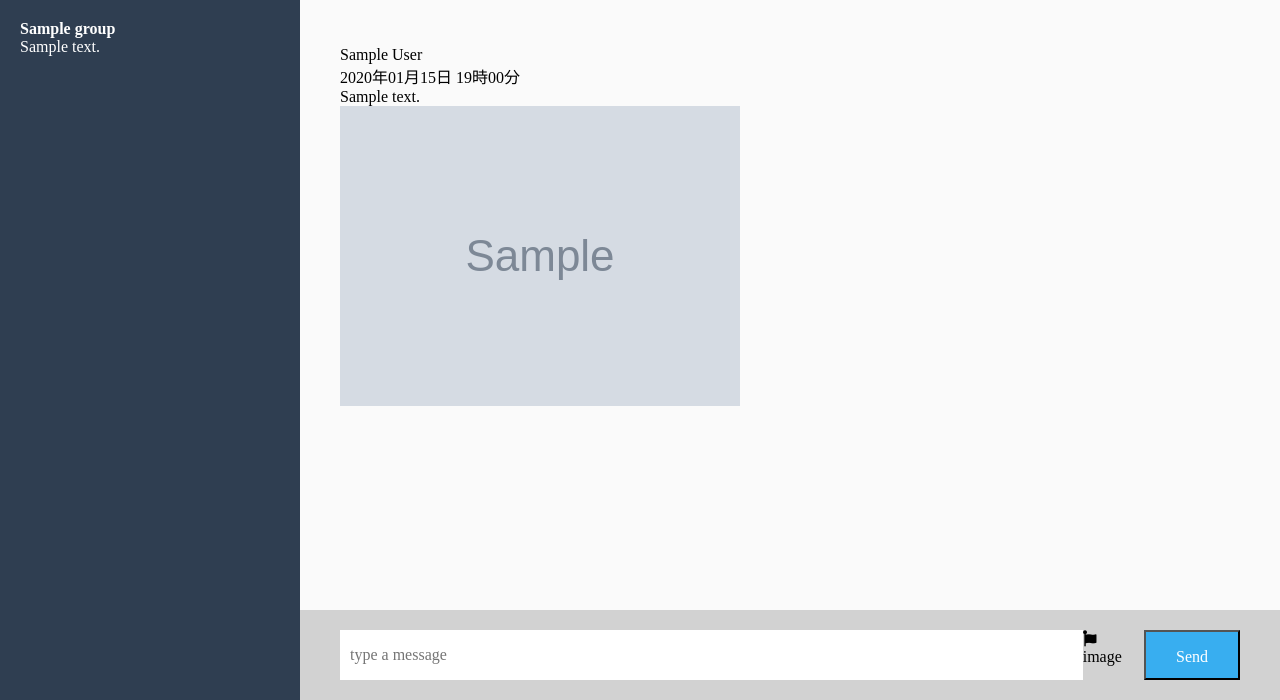
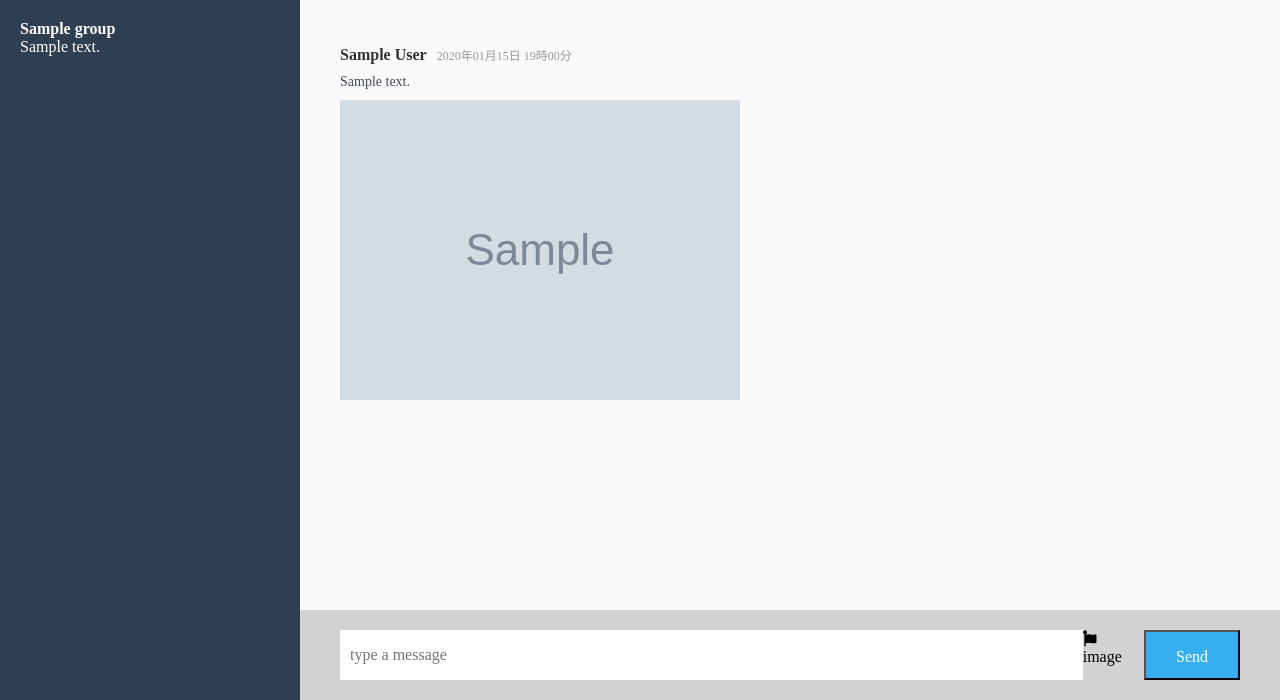
Before and after one commit to D-shuta/chat-space, a Rails app: page /groups/1/messages in a window 1280 px wide. Shown: the part 100-800 px from the top of the page. Run offline with Rails 7, Linux system fonts and the light colour scheme; a user stored in the database is signed in; tables that the repository leaves empty hold one stand-in row (values such as "Sample post"); grey boxes marked "Sample" are stand-in pictures; style sheets or scripts are compiled from the project's sources; some libraries are stand-ins or nearby versions.

Commit message:
main__contents修正

```diff
--- a/app/assets/stylesheets/modules/_main.scss
+++ b/app/assets/stylesheets/modules/_main.scss
@@ -47,24 +47,24 @@
    &__contents-box{
       padding-bottom: 40px;
    }
-     .contents__comment{
+     .upper-message{
        margin-bottom: 10px;
        display: flex;
-       &--name{
+       &__user-name{
          font-size: 16px;
          color: #333;
          font-weight: bold;
        }
-       &--date{
+       &__date{
          font-size: 12px;
          color:#999;
          margin-left: 10px;
        }
      }
-     .contents__comment--messages{
+     .lower-message__content{
        font-size: 14px;
        color: #434a54;
-       margin-bottom: 50px;
+       margin-bottom: 10px;
      }
   }
   &__footer{
```
Also changed, not shown: 1 other file.
